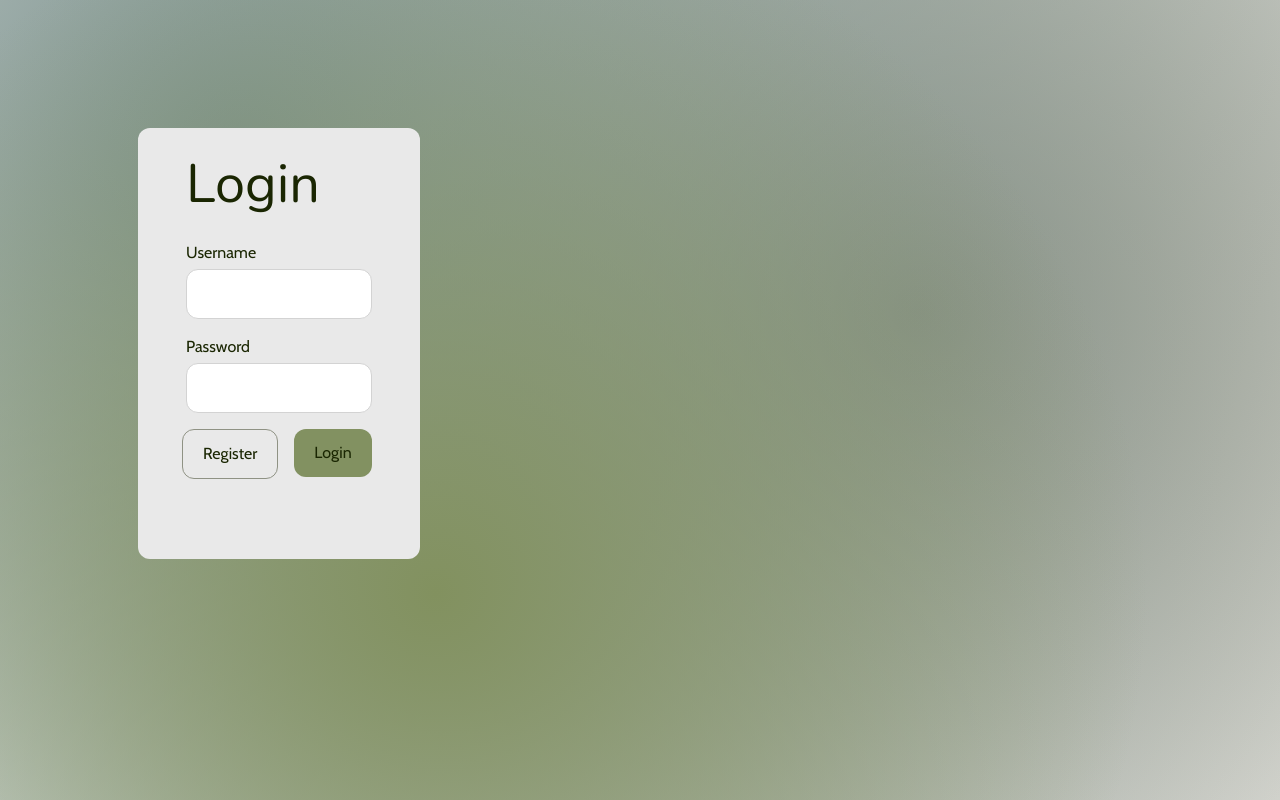
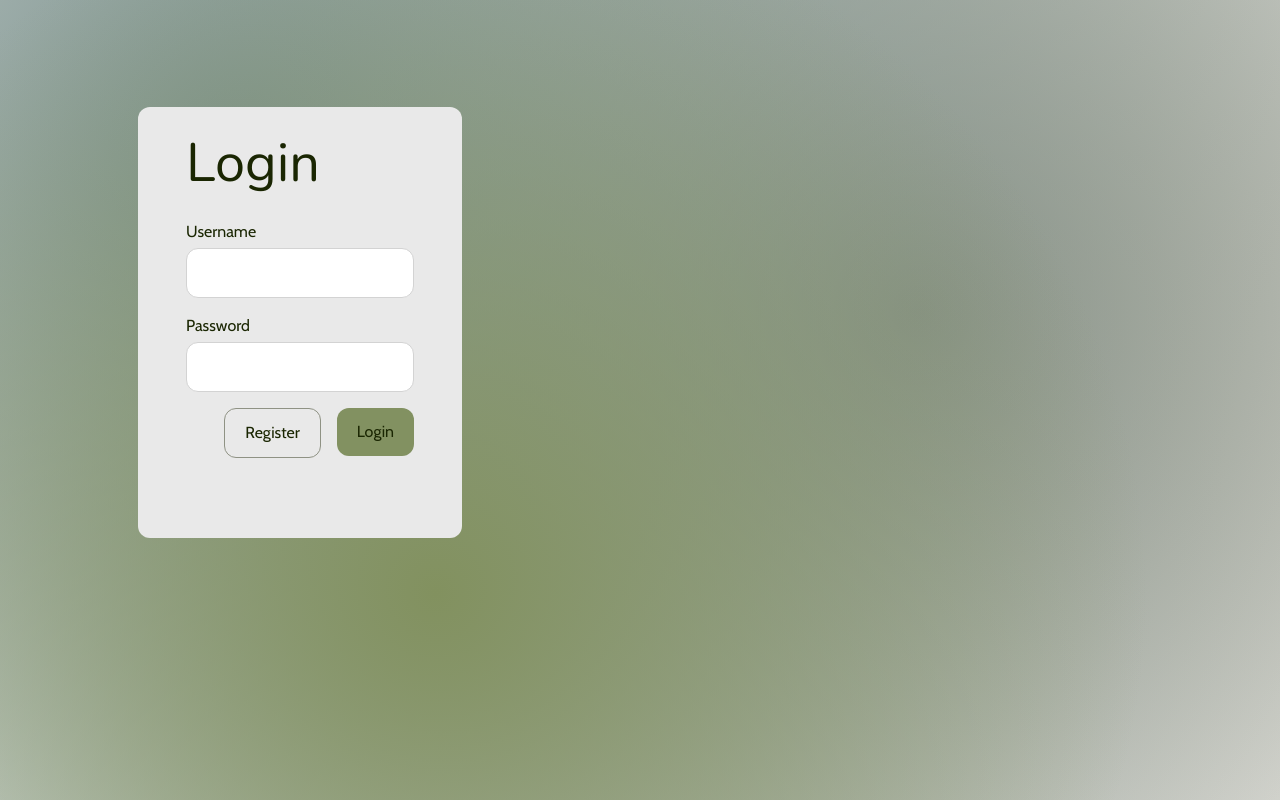
Before and after one commit to jonlju95/personalEconomyApp, a SvelteKit app: page /login in a window 1280 px wide. Built offline with nearby package versions, Linux system fonts and the light colour scheme; no server answers.

Commit message:
More styling

```diff
--- a/src/app.css
+++ b/src/app.css
@@ -1,22 +1,18 @@
 @import url('https://fonts.googleapis.com/css2?family=Cabin&family=Nunito:ital,wght@0,200..1000;1,200..1000&display=swap');
-@import "../static/global-styles.css";
+@import '../static/global-styles.css';
 
 html,
 body {
 	margin: 0;
-	max-height: 100%;
-	padding: 0;
+	height: 100%;
+	width: 100%;
 	box-sizing: border-box;
-
 	background:
 		radial-gradient(circle at 34.01% 74.12%, #82915f, transparent 69%),
 		radial-gradient(circle at 18.44% 19.3%, #809591, transparent 100%),
 		radial-gradient(circle at 71.72% 39.04%, #8f9283, transparent 100%),
 		radial-gradient(circle at 50% 50%, #ffffff, #ffffff 100%);
 
-	background-attachment: fixed;
+	background-size: cover;
+	background-repeat: no-repeat;
 }
-
-main {
-	margin: 0 138px;
-}
--- a/src/app.html
+++ b/src/app.html
@@ -7,6 +7,6 @@
 		%sveltekit.head%
 	</head>
 	<body data-sveltekit-preload-data="hover">
-		<main>%sveltekit.body%</main>
+		<div class="h-full">%sveltekit.body%</div>
 	</body>
 </html>
--- a/src/routes/+layout.svelte
+++ b/src/routes/+layout.svelte
@@ -1,5 +1,8 @@
 <script>
-    let { children } = $props();
-    import "../app.css";
-  </script>
-  {@render children()}
+	let { children } = $props();
+	import '../app.css';
+</script>
+
+<main class="h-full grid grid-cols-12 gap-4 mx-[138px]">
+	{@render children()}
+</main>
--- a/src/routes/login/+page.svelte
+++ b/src/routes/login/+page.svelte
@@ -15,7 +15,7 @@
 	let touchedFields = { touchedUsername, touchedPassword };
 </script>
 
-<section class="loginSection bg-surface-100">
+<section class="loginSection bg-surface-100 col-span-4 mt-[33%]">
 	<h4 class="font-serif mb-4">Login</h4>
 	<form method="POST" use:enhance>
 		<Input
@@ -64,10 +64,8 @@
 	@reference "tailwindcss";
 
 	.loginSection {
-		position: relative;
-		width: 22vw;
+		height: fit-content;
 		padding: 1rem 3rem 5rem;
-		margin-top: 8rem;
 		border-radius: 12px;
 		box-shadow: var(--elevation1);
 
```
